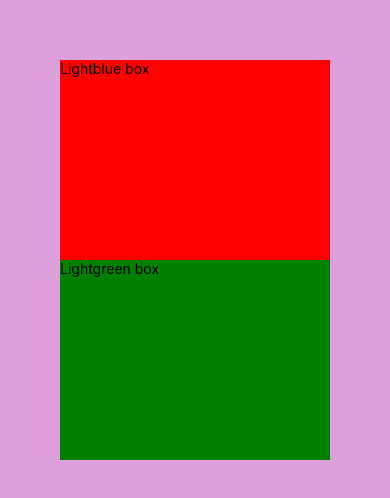
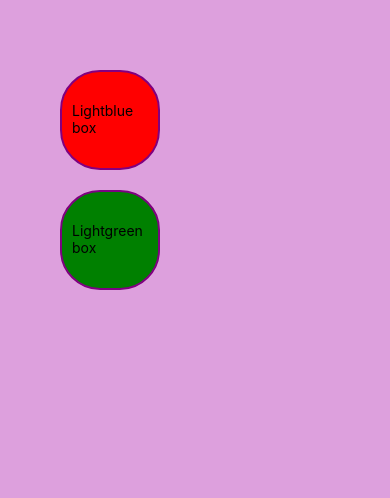
Before and after one commit to jigneshgit935/Learn-React-Native, a React Native app: screen / in a window 390 px wide. Shown: the top 498 px of the page. Built offline with nearby package versions, Linux system fonts and the light colour scheme.

Commit message:
box-model

```diff
--- a/App.js
+++ b/App.js
@@ -20,8 +20,14 @@ const styles = StyleSheet.create({
     padding: 60,
   },
   boxwith: {
-    width: '100%',
-    height: 200,
+    width: 100,
+    height: 100,
+    paddingHorizontal: 10,
+    paddingVertical: 30,
+    marginVertical: 10,
+    borderWidth: 2,
+    borderColor: 'purple',
+    borderRadius: 40,
   },
   lightbluebox: {
     backgroundColor: 'red',
```
